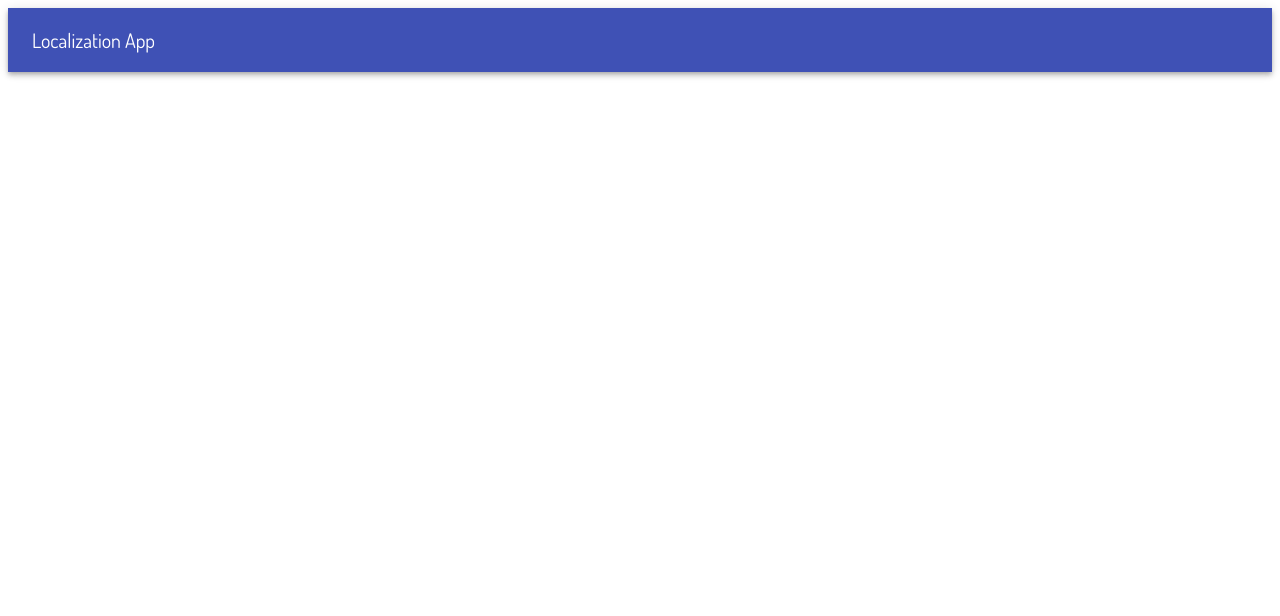
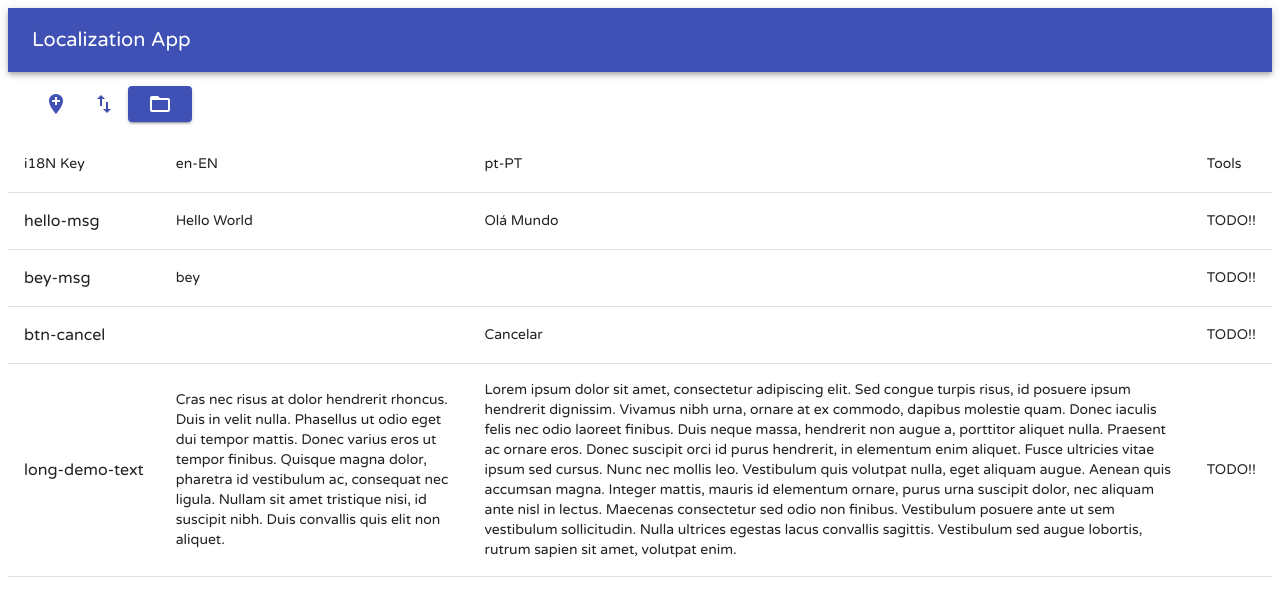
Before and after one commit to jcarias/translator-app, a React (Create React App) app: page / in a window 1280 px wide. Shown: the top 616 px of the page. Built offline with nearby package versions, Linux system fonts and the light colour scheme.

Commit message:
Added Translations Table

```diff
--- a/public/index.html
+++ b/public/index.html
@@ -6,9 +6,10 @@
     <meta name="viewport" content="width=device-width, initial-scale=1" />
     <meta name="theme-color" content="#000000" />
     <link
-      href="https://fonts.googleapis.com/css?family=Dosis&display=swap&subset=latin-ext"
+      href="https://fonts.googleapis.com/css?family=Varela+Round&display=swap"
       rel="stylesheet"
     />
+
     <!--
       manifest.json provides metadata used when your web app is installed on a
       user's mobile device or desktop. See https://developers.google.com/web/fundamentals/web-app-manifest/
--- a/src/App.js
+++ b/src/App.js
@@ -1,16 +1,63 @@
-import React from "react";
+import React, { Component } from "react";
 import TopBar from "./components/TopBar";
-import { Typography, Grid } from "@material-ui/core";
+import { Grid, Toolbar, Button, IconButton } from "@material-ui/core";
+import AddIcon from "@material-ui/icons/AddLocation";
+import FolderIcon from "@material-ui/icons/FolderOpen";
+import ImportExport from "@material-ui/icons/ImportExport";
+import LocalizationTable from "./components/LocalizationTable";
 
-function App() {
+class App extends Component {
+  constructor(props) {
+    super(props);
+    this.state = {
+      data: {
+        locales: ["en-EN", "pt-PT"],
+        localizationData: {
+          "hello-msg": {
+            "en-EN": "Hello World",
+            "pt-PT": "Olá Mundo"
+          },
+          "bey-msg": {
+            "en-EN": "bey"
+          },
+          "btn-cancel": {
+            "pt-PT": "Cancelar"
+          },
+          "long-demo-text": {
+            "pt-PT":
+              "Lorem ipsum dolor sit amet, consectetur adipiscing elit. Sed congue turpis risus, id posuere ipsum hendrerit dignissim. Vivamus nibh urna, ornare at ex commodo, dapibus molestie quam. Donec iaculis felis nec odio laoreet finibus. Duis neque massa, hendrerit non augue a, porttitor aliquet nulla. Praesent ac ornare eros. Donec suscipit orci id purus hendrerit, in elementum enim aliquet. Fusce ultricies vitae ipsum sed cursus. Nunc nec mollis leo. Vestibulum quis volutpat nulla, eget aliquam augue. Aenean quis accumsan magna. Integer mattis, mauris id elementum ornare, purus urna suscipit dolor, nec aliquam ante nisl in lectus. Maecenas consectetur sed odio non finibus. Vestibulum posuere ante ut sem vestibulum sollicitudin. Nulla ultrices egestas lacus convallis sagittis. Vestibulum sed augue lobortis, rutrum sapien sit amet, volutpat enim.",
+            "en-EN":
+              "Cras nec risus at dolor hendrerit rhoncus. Duis in velit nulla. Phasellus ut odio eget dui tempor mattis. Donec varius eros ut tempor finibus. Quisque magna dolor, pharetra id vestibulum ac, consequat nec ligula. Nullam sit amet tristique nisi, id suscipit nibh. Duis convallis quis elit non aliquet."
+          }
+        }
+      }
+    };
+  }
+  render() {
     return (
       <div>
         <TopBar />
         <Grid container>
-        <Grid item xs={12} />
+          <Grid item xs={12}>
+            <Toolbar>
+              <IconButton variant="contained" color="primary">
+                <AddIcon />
+              </IconButton>
+              <IconButton variant="contained" color="primary">
+                <ImportExport />
+              </IconButton>
+              <Button variant="contained" color="primary">
+                <FolderIcon />
+              </Button>
+            </Toolbar>
+          </Grid>
+          <Grid item xs={12}>
+            <LocalizationTable data={this.state.data} />
+          </Grid>
         </Grid>
       </div>
     );
   }
+}
 
 export default App;
--- a/src/Theme/MyTheme.js
+++ b/src/Theme/MyTheme.js
@@ -1,22 +1,16 @@
 import { createMuiTheme } from "@material-ui/core";
 
 const MyFont = {
-  fontFamily: "Dosis",
-  fontStyle: "normal",
+  fontFamily: "'Varela Round'",
+  fontStyle: "strong",
   fontDisplay: "swap",
-  fontWeight: 400,
-  src: `
-    local('Dosis'),
-    url('https://fonts.googleapis.com/css?family=Dosis&display=swap&subset=latin-ext')
-  `,
-  unicodeRange:
-    "U+0000-00FF, U+0131, U+0152-0153, U+02BB-02BC, U+02C6, U+02DA, U+02DC, U+2000-206F, U+2074, U+20AC, U+2122, U+2191, U+2193, U+2212, U+2215, U+FEFF"
+  fontWeight: 600
 };
 
 export const theme = createMuiTheme({
   typography: {
     fontFamily: [
-      "Dosis",
+      "'Varela Round'",
       "-apple-system",
       "BlinkMacSystemFont",
       '"Segoe UI"',
--- /dev/null
+++ b/src/components/LocalizationTable.jsx
@@ -0,0 +1,50 @@
+import React from "react";
+import {
+  Table,
+  TableHead,
+  TableRow,
+  TableCell,
+  TableBody,
+  Typography
+} from "@material-ui/core";
+
+const buildHeaderRow = locales =>
+  locales.map((locale, key) => <TableCell key={key}>{locale}</TableCell>);
+
+const buildTranslationsRow = (locales, localizationDataLabel) => (
+  <React.Fragment>
+    {locales.map((locale, index) => (
+      <TableCell key={index}>{localizationDataLabel[locale]}</TableCell>
+    ))}
+  </React.Fragment>
+);
+
+const LocalizationTable = props => {
+  return (
+    <Table>
+      <TableHead>
+        <TableRow>
+          <TableCell>i18N Key</TableCell>
+          {buildHeaderRow(props.data.locales)}
+          <TableCell>Tools</TableCell>
+        </TableRow>
+      </TableHead>
+      <TableBody>
+        {Object.keys(props.data.localizationData).map((key, index) => (
+          <TableRow key={index} hover>
+            <TableCell variant="body" nowrap="nowrap">
+              <Typography noWrap>{key}</Typography>
+            </TableCell>
+            {buildTranslationsRow(
+              props.data.locales,
+              props.data.localizationData[key]
+            )}
+            <TableCell>{"TODO!!"}</TableCell>
+          </TableRow>
+        ))}
+      </TableBody>
+    </Table>
+  );
+};
+
+export default LocalizationTable;
```
Lines whose indentation alone changed are shown as unchanged.
